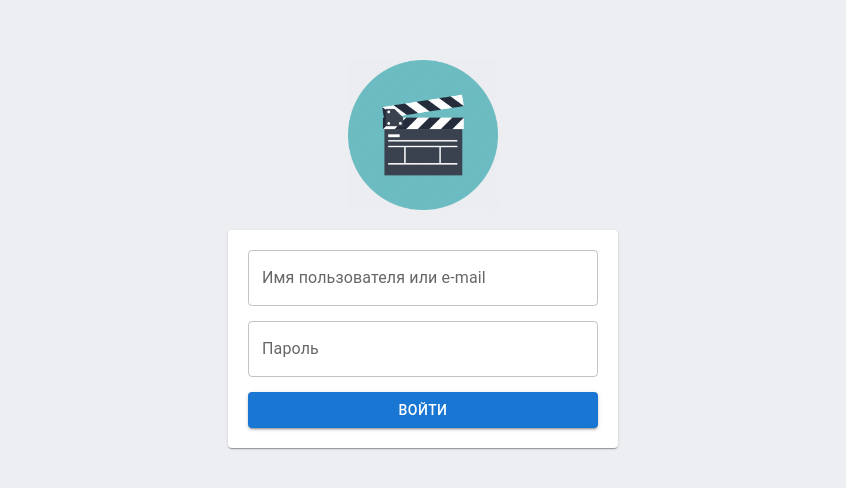
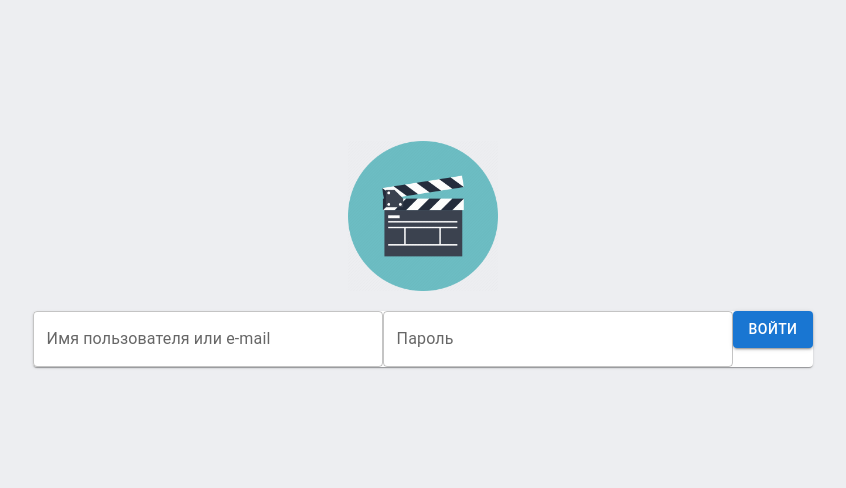
Before and after one commit to foxsheldin/my-favorite-movies-front, a React (Create React App) app: page / in a window 1280 px wide. Shown: the part 146-634 px from the top of the page, without its empty margins (217-1063 px from the left). Built offline with nearby package versions, Linux system fonts and the light colour scheme.

Commit message:
fix: styles

```diff
--- a/src/components/AuthForm/styles.ts
+++ b/src/components/AuthForm/styles.ts
@@ -1,5 +1,5 @@
 import styled from "@emotion/styled";
-import { TextField, Typography } from "@mui/material";
+import { Paper, TextField, Typography } from "@mui/material";
 
 export const CustomizedTextField = styled(TextField)`
   width: 350px;
@@ -10,9 +10,9 @@ export const CustomizedTypography = styled(Typography)`
   text-align: center;
 `;
 
-export const stylesPaper = {
-  display: "flex",
-  flexDirection: "column",
-  padding: "20px",
-  rowGap: "15px",
-};
+export const CustomizedPaper = styled(Paper)`
+  display: flex;
+  flex-direction: column;
+  padding: 20px;
+  row-gap: 15px;
+`;
```
